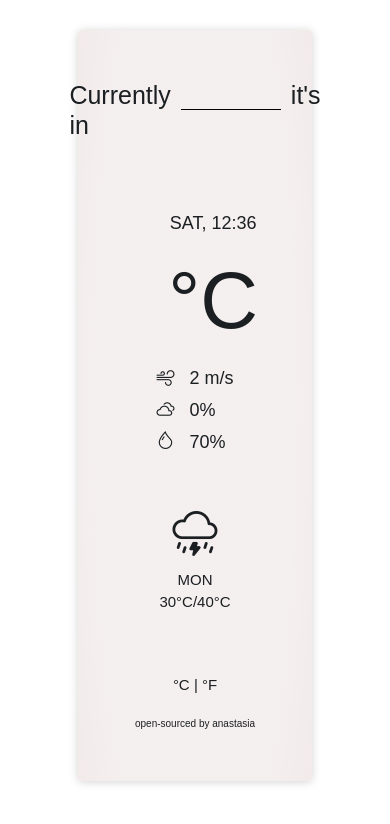
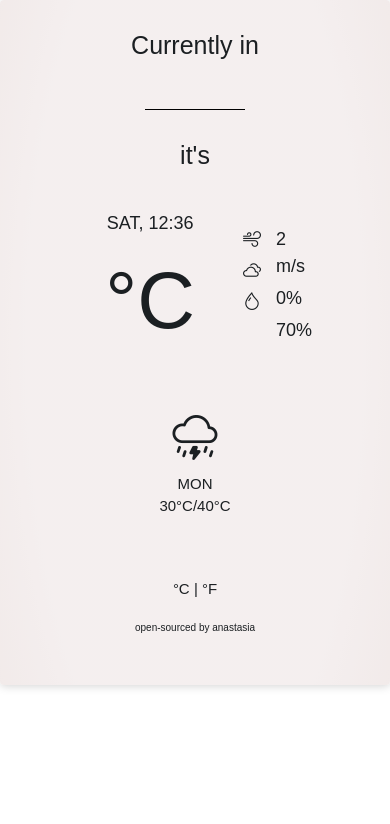
Before and after one commit to nastialia/weather-app, a plain HTML site: page index.html in a window 390 px wide. Drawn offline with nearby package versions, Linux system fonts and the light colour scheme; no server answers; a web font is replaced by a local one.

Commit message:
Mobile version and error message

```diff
--- a/index.html
+++ b/index.html
@@ -14,7 +14,7 @@
     <div class="background-sunny" id="background">
       <div>
         <link rel="stylesheet" href="src/style.css" />
-        <div class="d-inline-flex justify-content-center w-100">
+        <div class="search-field">
           <h2 id="city-description-style" class="city-description-style">Currently in</h2>
           <form id="city-form">
             <input type="text" class="city-input-style city-style" id="city-input" onkeypress="this.style.width = ((this.value.length + 1) * 14) + 'px';">
--- a/src/index.js
+++ b/src/index.js
@@ -159,7 +159,6 @@ let maxTemp = document.querySelector("#max-temp");
 maxTemp.innerHTML = `${Math.round(response.data.main.temp_max)}°C`;
 document.querySelector("#city-input").value = response.data.name;
 getForecast(response.data.coord);
-
 }
 
 
@@ -176,7 +175,11 @@ function searchCity(city) {
   let units = "metric";
   let apiKey = "6c6a0284a7f6595d0113dad9dc3b9e69";
   let apiUrl = `https://api.openweathermap.org/data/2.5/weather?q=${city}&units=${units}&appid=${apiKey}`;
-  axios.get(`${apiUrl}&appid=${apiKey}`).then(showTemperature);
+  axios.get(`${apiUrl}&appid=${apiKey}`).then(
+    showTemperature)
+    .catch(err => {
+      alert("We don't know this city 😢");
+  })
 }
 
 let form = document.querySelector("#city-form");
--- a/src/style.css
+++ b/src/style.css
@@ -40,6 +40,12 @@
     font-weight: 100;
     font-style: normal;
     color: #1B1F22;
+  }
+
+  .search-field {
+    display: inline-flex;
+    justify-content: center;
+    width: 100%;
   }
 
   #background {
@@ -182,3 +188,45 @@
   .night-mode {
     color: #ffffff;
   }
+
+  /* Mobile Version */
+  @media (max-width: 576px) {
+
+    #background {
+      box-shadow: #d3d3d3 0px 1px 10px;
+      background-image: radial-gradient(73% 147%, #EADFDF 59%, #ECE2DF 100%), radial-gradient(91% 146%, rgba(255,255,255,0.50) 47%, rgba(0,0,0,0.50) 100%);
+      background-blend-mode: screen;
+      border-radius: 4px;
+      width: 100%;
+      padding: 30px;
+      margin: 0px auto;
+      color: #1B1F22;
+    }
+
+    .city-style {
+      font-size: 25px;
+      margin-bottom: 30px;
+      margin-top: 20px;
+      font-family: museo-sans,sans-serif;
+      font-weight: 500;
+      font-style: normal;
+      color: #1B1F22;
+    }
+
+    .city-description-style {
+      font-size: 25px;
+      margin-bottom: 0px;
+      margin-top: 0px;
+      font-family: museo-sans,sans-serif;
+      font-weight: 100;
+      font-style: normal;
+      color: #1B1F22;
+    }
+
+
+    .search-field {
+      display: block;
+      text-align: center;
+    }
+
+   }
```
